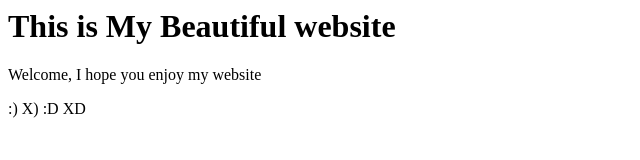
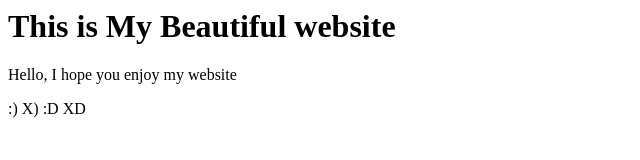
Before and after one commit to moazzamshahzad2/awesome-repo, a plain HTML site: page index.html in a window 1280 px wide. Shown: the full height of the page, 0-640 px from the left. Drawn offline with Linux system fonts and the light colour scheme.

Commit message:
changed wellcome to Hello

```diff
--- a/index.html
+++ b/index.html
@@ -1,6 +1,6 @@
 <html>
 <title>This is my website</title>
 <h1>This is My Beautiful website</h1>
-<p>Welcome, I hope you enjoy my website</p>
+<p>Hello, I hope you enjoy my website</p>
 <p> :) X) :D XD </p>
 </html>
```
